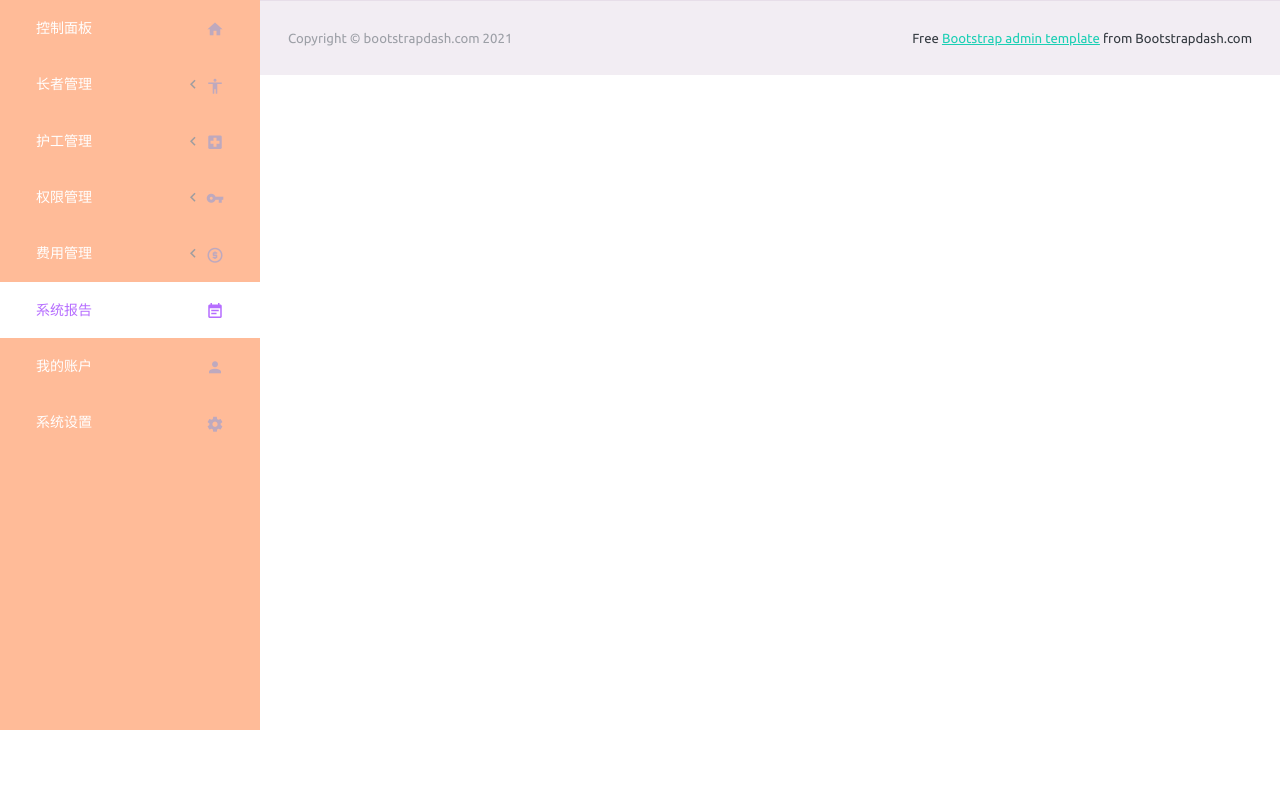
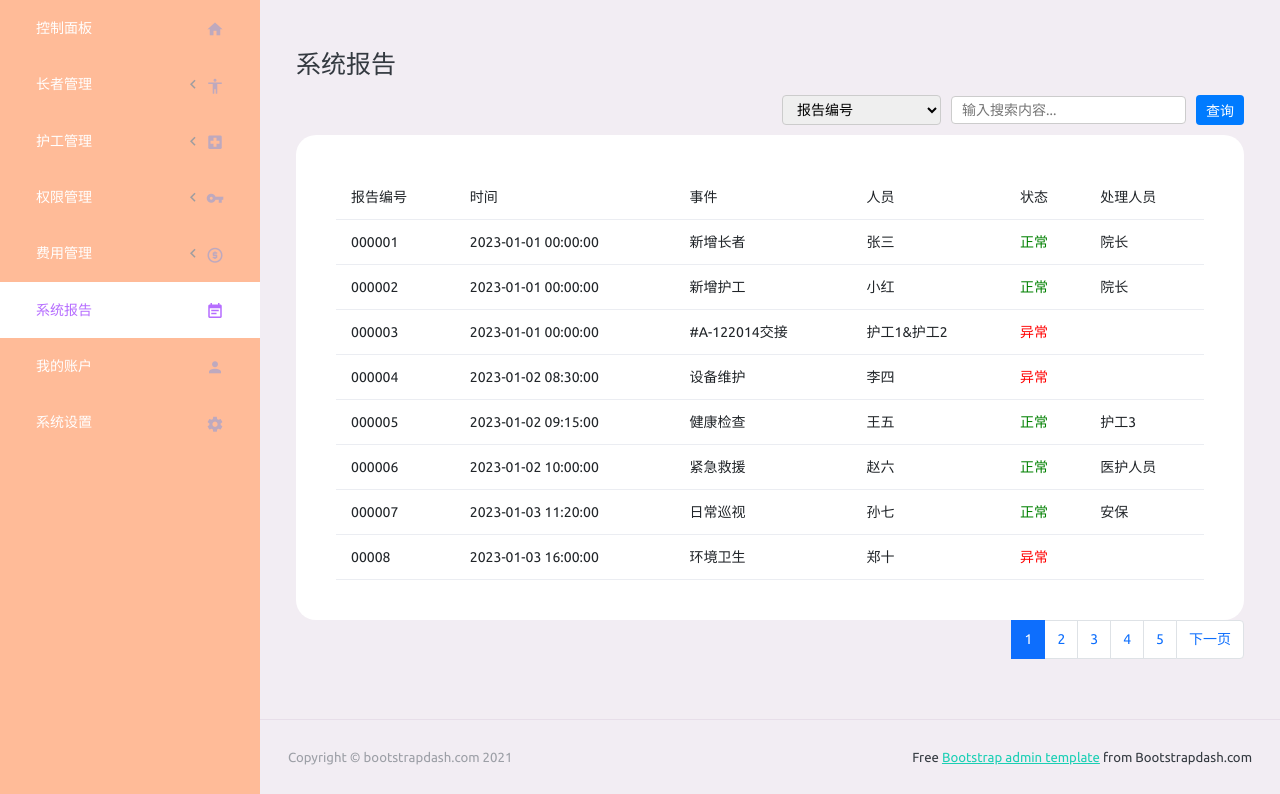
Before and after one commit to hnlxy/SmartEyeWeb, a Flask app: page /system-report/system-report in a window 1280 px wide. Shown: the part 70-864 px from the top of the page. Before the commit the page ends 800 px from the top, so only its background shows below. Run offline with Flask 3, Linux system fonts and the light colour scheme; a user stored in the database is signed in; parts of the project's set-up code (start-up, migrations or seed data) failed here and were passed over; some libraries are stand-ins or nearby versions.

Commit message:
补充系统报告页面

```diff
--- a/blueprints/system_report/system_report.py
+++ b/blueprints/system_report/system_report.py
@@ -1,4 +1,4 @@
-from flask import render_template
+from flask import render_template, request
 from flask_login import login_required
 from blueprints.system_report import system_report_bp
 
@@ -6,4 +6,16 @@
 @system_report_bp.route('/system-report')
 @login_required
 def system_report():
-    return render_template('pages/system-report/system_report.html')
+    page = request.args.get('page', default=1, type=int)
+    results = [
+        ['000001', '2023-01-01 00:00:00', '新增长者', '张三', '正常', '院长'],
+        ['000002', '2023-01-01 00:00:00', '新增护工', '小红', '正常', '院长'],
+        ['000003', '2023-01-01 00:00:00', '#A-122014交接', '护工1&护工2', '异常', ''],
+        ['000004', '2023-01-02 08:30:00', '设备维护', '李四', '异常', ''],
+        ['000005', '2023-01-02 09:15:00', '健康检查', '王五', '正常', '护工3'],
+        ['000006', '2023-01-02 10:00:00', '紧急救援', '赵六', '正常', '医护人员'],
+        ['000007', '2023-01-03 11:20:00', '日常巡视', '孙七', '正常', '安保'],
+        ['00008', '2023-01-03 16:00:00', '环境卫生', '郑十', '异常', '']
+    ]
+    total = 5
+    return render_template('pages/system-report/system_report.html', results=results, page=page, total=total)
--- a/settings.py
+++ b/settings.py
@@ -6,7 +6,7 @@
     # 用于连接MySQL数据库的用户名
     USERNAME = "root"
     # 用于连接MySQL数据库的密码
-    PASSWORD = "123456"
+    PASSWORD = "root"
     # 要连接的数据库名
     DATABASE = "smart_eye"
     # 构造MySQL数据库连接 URL
--- a/templates/pages/system-report/system_report.html
+++ b/templates/pages/system-report/system_report.html
@@ -1,2 +1,129 @@
 {% extends 'base.html' %}
 {% block title %}系统报告{% endblock title %}
+{% block content %}
+<style>
+    .filter-container {
+        display: flex;
+        justify-content: flex-end;
+        align-items: center;
+        margin-bottom: 10px;
+    }
+
+    .filter-item {
+        margin-left: 10px;
+    }
+
+    /* 输入框、选择框和按钮共通样式 */
+    .filter-item input,
+    .filter-item select,
+    .filter-container button {
+        padding: 5px 10px;
+        border: 1px solid #ccc;
+        border-radius: 4px;
+        font-size: 14px;
+        outline: none;
+        transition: all 0.3s;
+    }
+
+    /* 输入框和选择框聚焦样式 */
+    .filter-item input:focus,
+    .filter-item select:focus {
+        border-color: #007bff;
+    }
+
+    /* 按钮特有样式 */
+    .filter-container button {
+        border: none;
+        background-color: #007bff;
+        color: white;
+        cursor: pointer;
+    }
+
+    .filter-container button:hover {
+        background-color: #0056b3;
+    }
+</style>
+<script>
+    function search() {
+    }
+</script>
+<div class="content-wrapper">
+    <div style="font-size: 25px; margin-bottom: 15px">系统报告</div>
+    <div class="filter-container">
+      <span class="filter-item">
+          <select id="column-select">
+              <option value="id">报告编号</option>
+              <option value="date">时间(yyyy/mm/dd)</option>
+              <option value="event">事件</option>
+              <option value="status">状态</option>
+              <option value="handler">处理人员</option>
+          </select>
+      </span>
+        <span class="filter-item">
+          <input type="text" id="search-input" placeholder="输入搜索内容...">
+      </span>
+        <span class="filter-item">
+          <button onclick="search()">查询</button>
+      </span>
+    </div>
+    <div class="card">
+        <div class="card-body">
+            <div class="table-responsive">
+                <table class="table">
+                    <thead>
+                    <tr>
+                        <th>报告编号</th>
+                        <th>时间</th>
+                        <th>事件</th>
+                        <th>人员</th>
+                        <th>状态</th>
+                        <th>处理人员</th>
+                    </tr>
+                    </thead>
+                    <tbody>
+                    {% for result in results%}
+                    <tr>
+                        <td>{{ result[0] }}</td>
+                        <td>{{ result[1] }}</td>
+                        <td>{{ result[2] }}</td>
+                        <td>{{ result[3] }}</td>
+                        <td style="color: {% if result[4] == '正常' %}green{% elif result[4] == '异常' %}red{% endif %};">
+                            {{ result[4] }}
+                        </td>
+                        <td>{{ result[5] }}</td>
+                    </tr>
+                    {% endfor %}
+                    </tbody>
+                </table>
+            </div>
+        </div>
+    </div>
+    <div class="pagination-container">
+        <nav aria-label="Page navigation">
+            <ul class="pagination justify-content-end">
+                <li class="page-item">
+                    {% if page > 1 %}
+                    <a class="page-link" href="{{ url_for ('system_report.system_report', page=page-1) }}">上一页</a>
+                    {% endif %}
+                </li>
+                {% for p in range(1, total + 1) %}
+                {% if p == page %}
+                <li class="page-item active"><a class="page-link"
+                                                href="{{ url_for ('system_report.system_report', page=p) }}">{{ p }}</a>
+                </li>
+                {% else %}
+                <li class="page-item"><a class="page-link" href="{{ url_for ('system_report.system_report', page=p) }}">{{
+                    p
+                    }}</a></li>
+                {% endif %}
+                {% endfor %}
+                <li class="page-item">
+                    {% if page < total %} <a class="page-link"
+                                             href="{{ url_for ('system_report.system_report', page=page+1) }}">下一页</a>
+                    {% endif %}
+                </li>
+            </ul>
+        </nav>
+    </div>
+</div>
+{% endblock content %}
```
